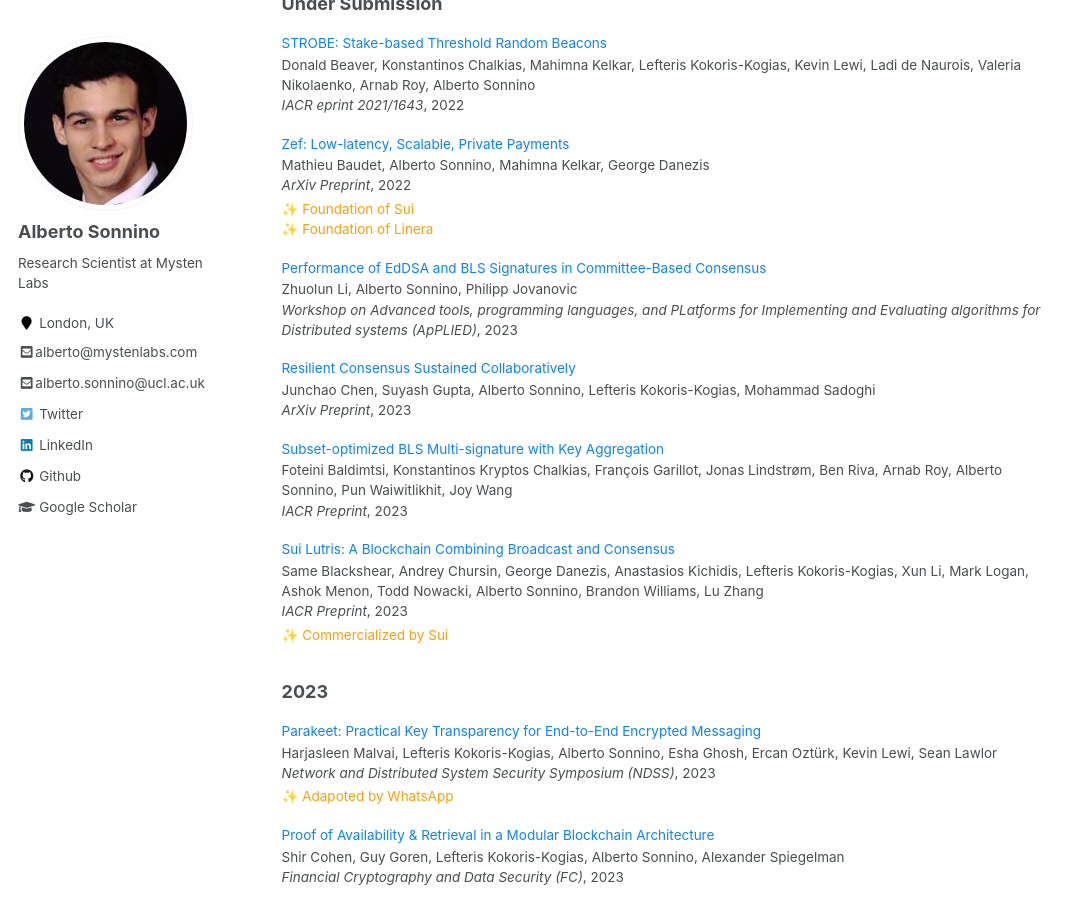
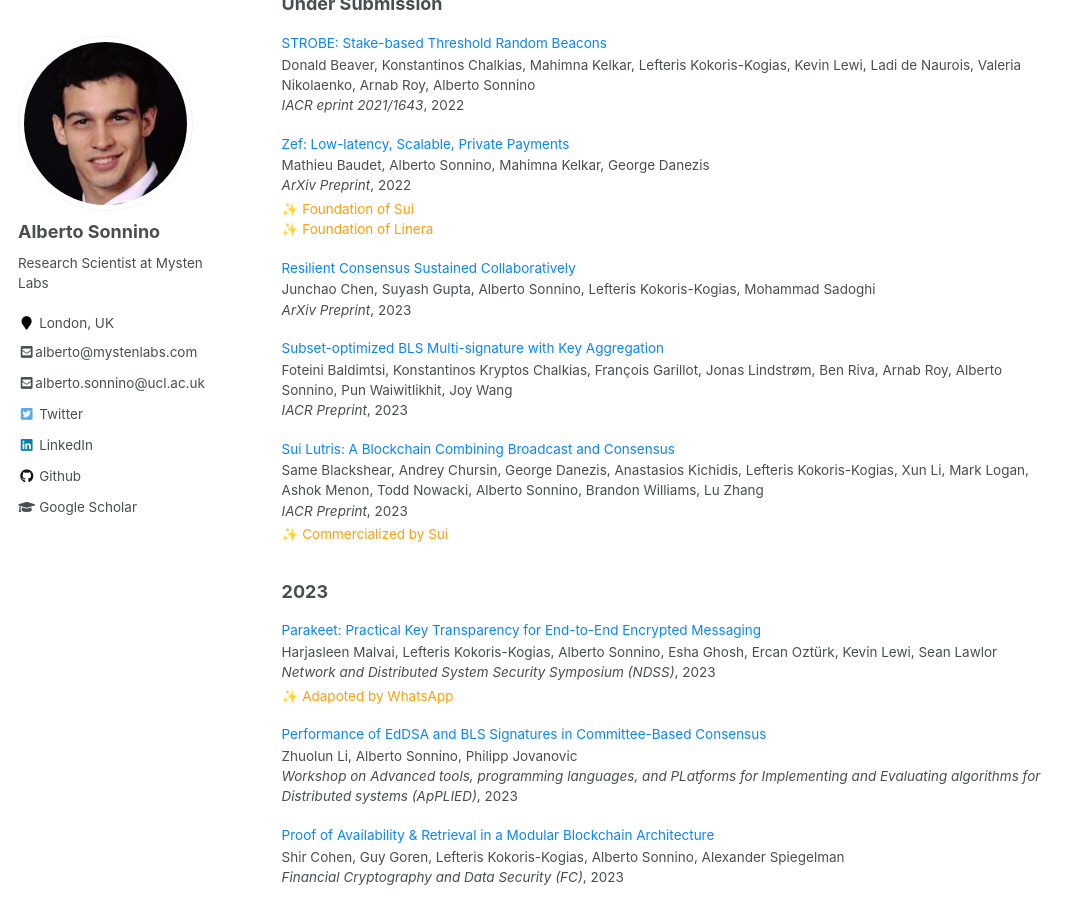
Before and after one commit to asonnino/asonnino.github.io, a Jekyll site: the page built from _pages/publications.md, in a window 1280 px wide and 900 px high, scrolled down 230 px. Shown: the whole window, without its empty margins (0-1086 px from the left). Built offline with Jekyll 4.4.1, drawn with Linux system fonts in a browser that asks for light colours; part of the change alters nothing that is shown.

```diff
--- a/_data/papers.json
+++ b/_data/papers.json
@@ -300,7 +300,7 @@
     "adoptions": ["Adapoted by WhatsApp"]
   },
   {
-    "category": "submission",
+    "category": "publication",
     "title": "Performance of EdDSA and BLS Signatures in Committee-Based Consensus",
     "authors": "Zhuolun Li, Alberto Sonnino, Philipp Jovanovic",
     "venue": "Workshop on Advanced tools, programming languages, and PLatforms for Implementing and Evaluating algorithms for Distributed systems (ApPLIED)",
```
